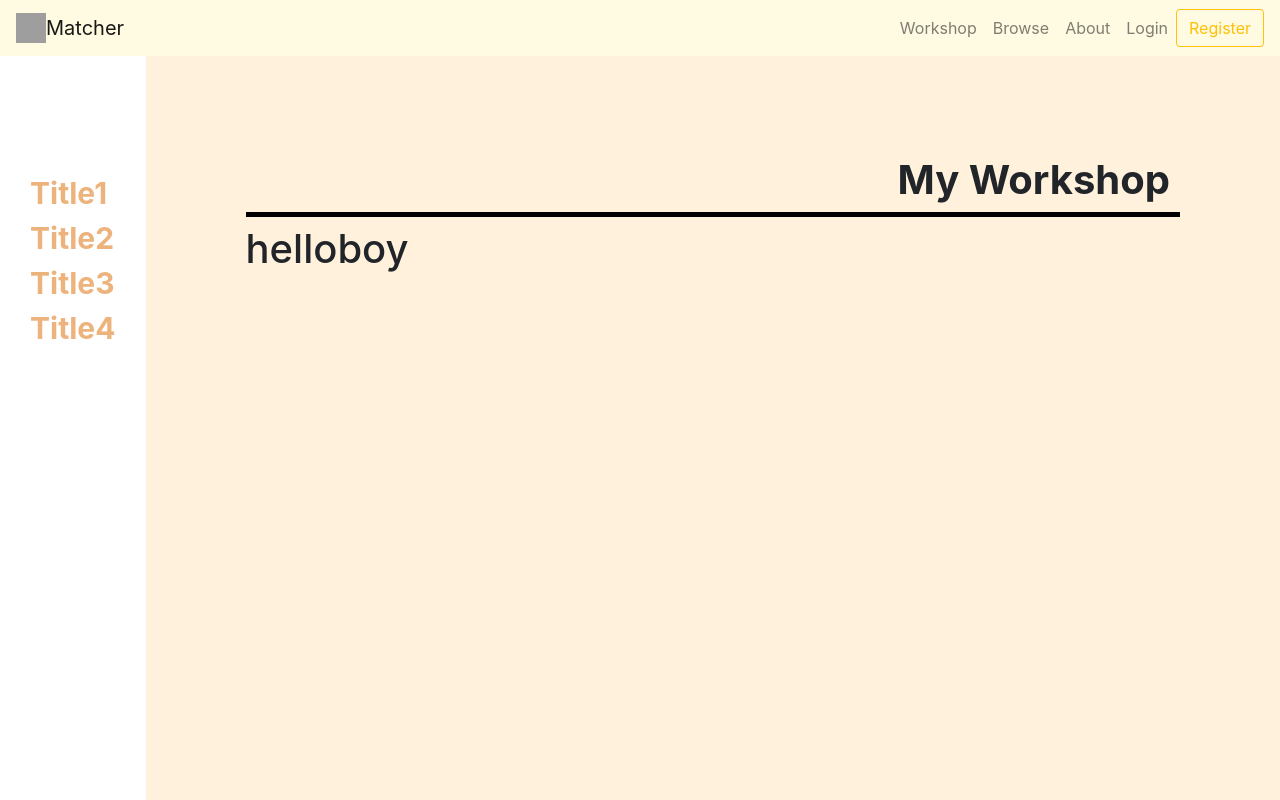
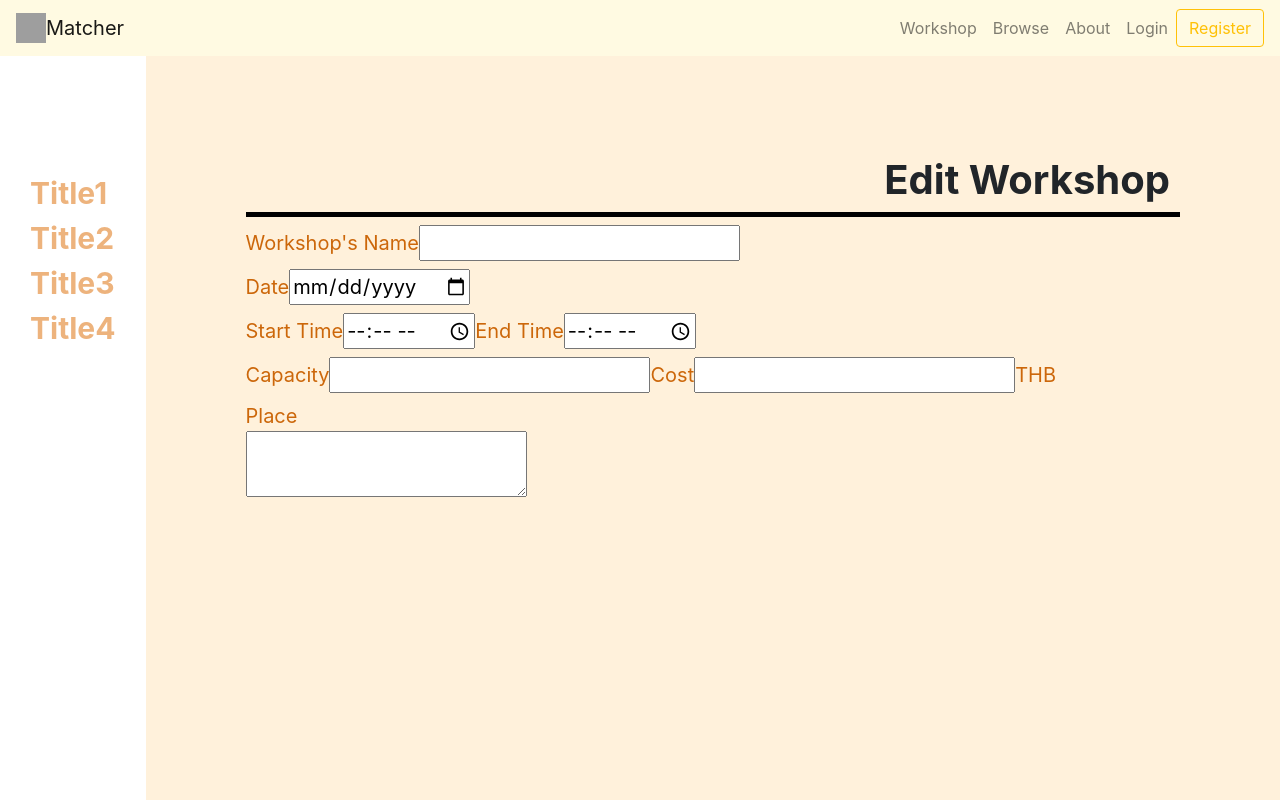
Before and after one commit to 2110423-2019-2/sec1_TerkyCompany-Frontend, a React (Create React App) app: page /workshopeditor in a window 1280 px wide. Shown: the top 800 px of the page. Built offline with nearby package versions, Linux system fonts and the light colour scheme; grey boxes are pictures that could not be loaded.

Commit message:
Add Input field #1

```diff
--- a/src/Components/Workshop_editor/WorkshopEditorPage.css
+++ b/src/Components/Workshop_editor/WorkshopEditorPage.css
@@ -46,3 +46,8 @@
     padding: 100px;
     font-size: 30px;
   }
+
+  .list-body {
+    font-size: 20px;
+    color: #cc670a;
+  }
--- a/src/Components/Workshop_editor/WorkshopEditorPage.js
+++ b/src/Components/Workshop_editor/WorkshopEditorPage.js
@@ -32,11 +32,46 @@ class Workshoplistpage extends Component {
                     </div>
                     <div className="show-list">
                         <div className="list-header">
-                            <h1 id = "my-workshop-title">My Workshop</h1>
+                            <h1 id = "my-workshop-title">Edit Workshop</h1>
                         </div>
                         <div className="dropdown-divider"></div>
                         <div className="list-body">
-                            <h1>helloboy</h1>
+                        <form>
+                            <label>
+                                Workshop's Name
+                                <input type="text" name="workshopname" />
+                            </label>
+                            <br />
+                            <label>
+                                Date
+                                <input type="date" name="date" />
+                            </label>
+                            <br />
+                            <label>
+                                Start Time
+                                <input type="Time" name="starttime" />
+                            </label>
+                            <label>
+                                End Time
+                                <input type="Time" name="endtime" />
+                            </label>
+                            <br />
+                            <label>
+                                Capacity
+                                <input type="number" min = "1" name="starttime" />
+                            </label>
+                            <label>
+                                Cost
+                                <input type="number" name="cost" />
+                                THB
+                            </label>
+                            <br />
+                            <label>
+                                Place
+                                <br />
+                                <textarea name="place" />
+                            </label>
+                            </form>
                         </div>
                     </div>
                 </div>
```
